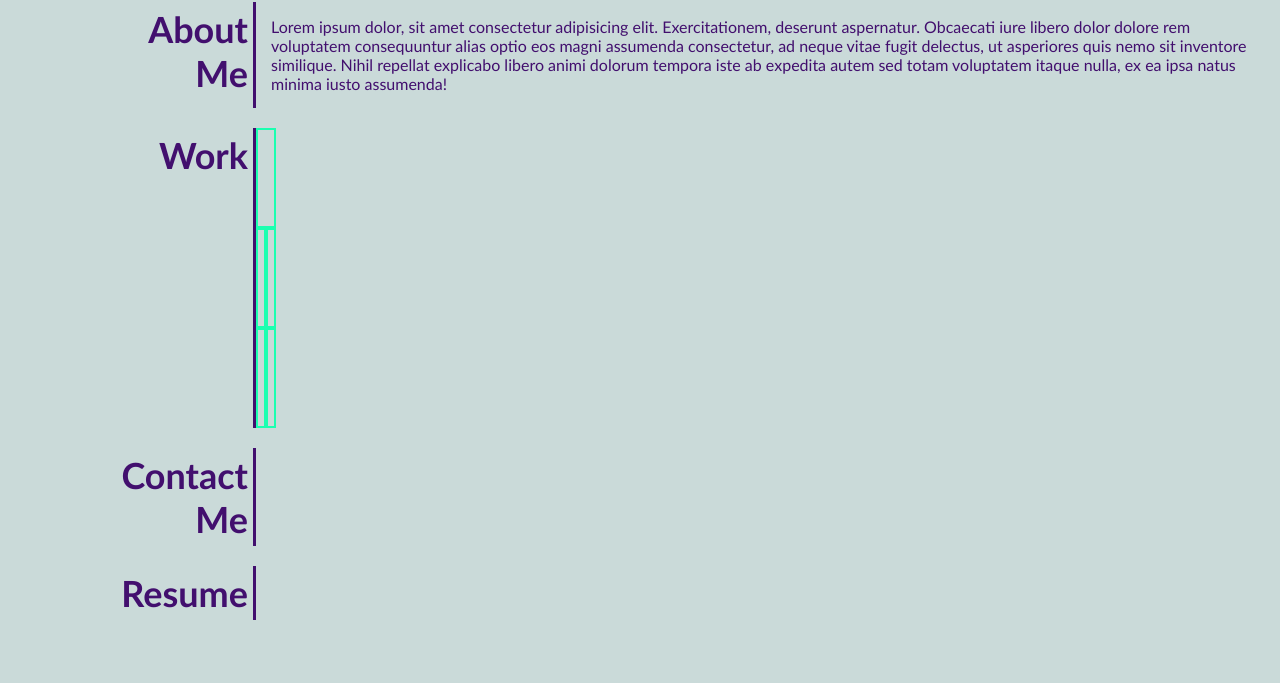
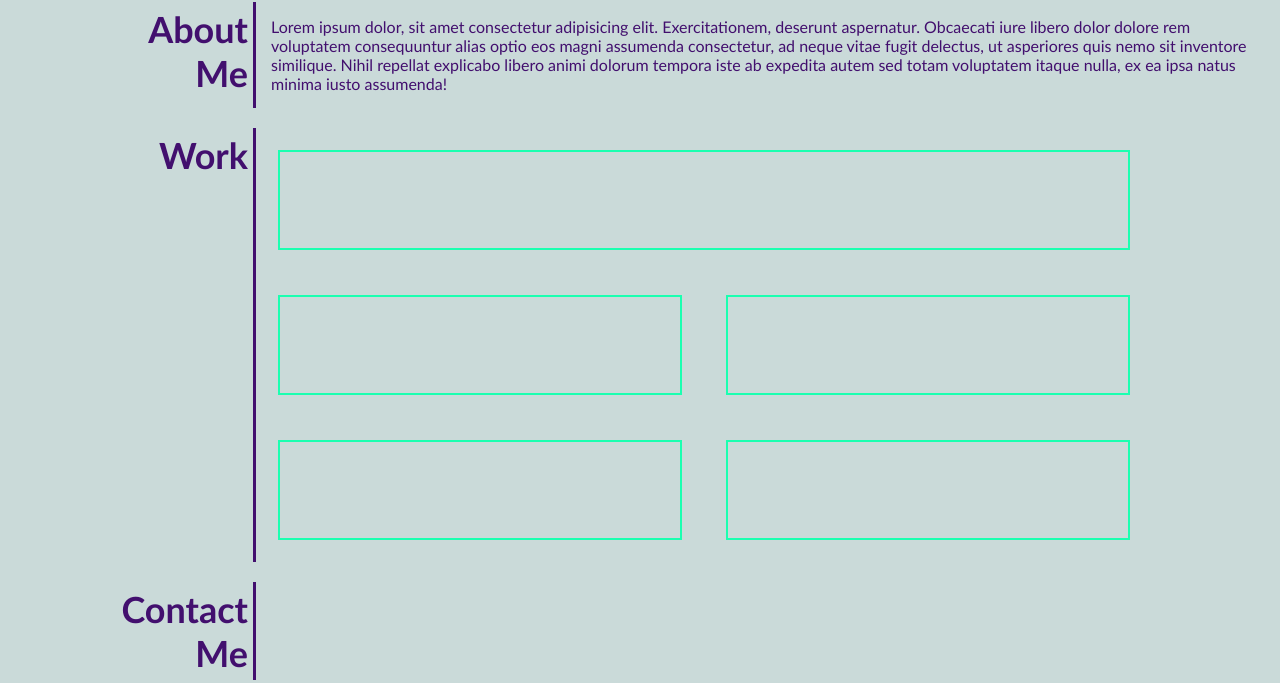
Before and after one commit to Fawlty22/MatthewKeys, a plain HTML site: page index.html in a window 1280 px wide. Shown: the part 442-1125 px from the top of the page. Before the commit the page ends 1062 px from the top, so only its background shows below. Drawn offline with Linux system fonts and the light colour scheme.

Commit message:
styled work section layout

```diff
--- a/assets/css/styles.css
+++ b/assets/css/styles.css
@@ -82,17 +82,22 @@ main {
 
 /* Work Section */
 
+.work-container {
+    display: flex;
+    flex-wrap: wrap;
+    width: 70%;
+}
+
 .work-element {
     border: 2px solid var(--primary-color);
-    width: 50%;
+    width: 45%;
     height: 100px;
+    margin: 2.5%;
 }
 
 .main-work-element {
     width: 100%;
     height: 100px;
 }
-.work-container {
-    display: flex;
-    flex-wrap: wrap;
-}
+
+/* Contact Me Section */
```
